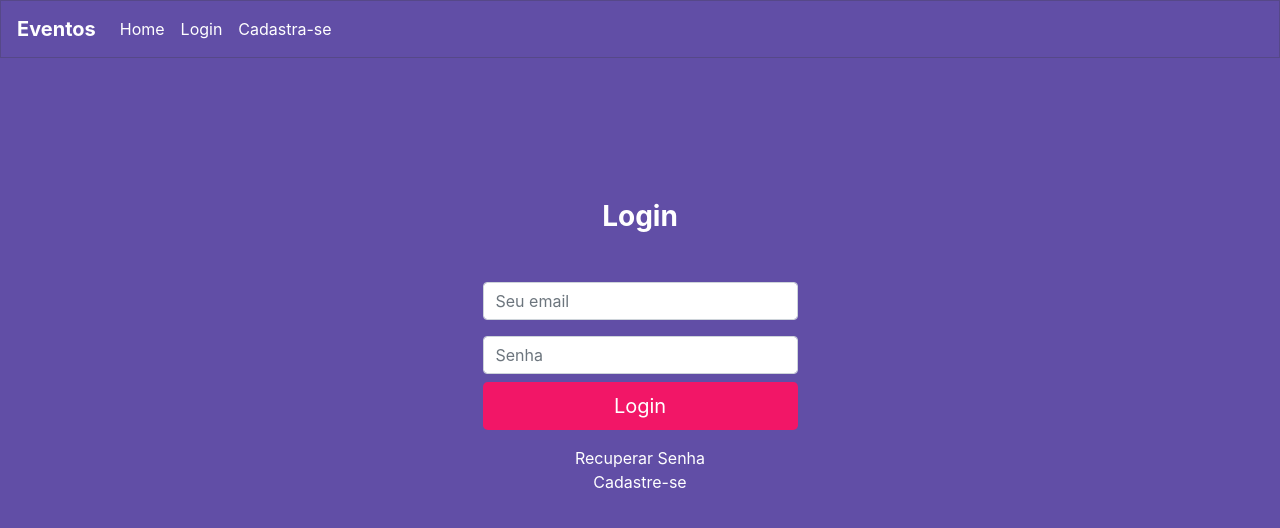
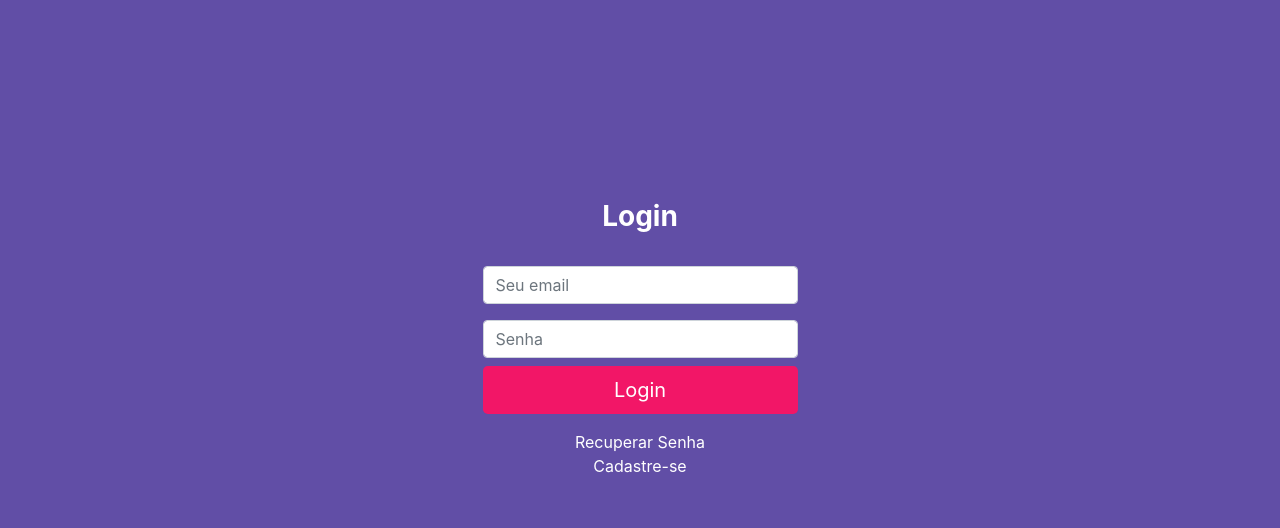
Before and after one commit to rodrigoreeis/authlify, a React (Create React App) app: page /login in a window 1280 px wide. Shown: the top 528 px of the page. Built offline with nearby package versions, Linux system fonts and the light colour scheme.

Commit message:
fix: removed nav bar inside login

```diff
--- a/package.json
+++ b/package.json
@@ -16,6 +16,7 @@
     "prettier": "^1.18.2",
     "react": "^16.11.0",
     "react-dom": "^16.11.0",
+    "react-redux": "^7.1.1",
     "react-router-dom": "^5.1.2",
     "react-scripts": "3.2.0"
   },
--- a/public/index.html
+++ b/public/index.html
@@ -4,6 +4,7 @@
     <meta charset="utf-8" />
     <meta name="viewport" content="width=device-width, initial-scale=1" />
     <link rel="stylesheet" href="https://stackpath.bootstrapcdn.com/bootstrap/4.1.3/css/bootstrap.min.css" integrity="sha384-MCw98/SFnGE8fJT3GXwEOngsV7Zt27NXFoaoApmYm81iuXoPkFOJwJ8ERdknLPMO" crossorigin="anonymous">
+    <link rel="stylesheet" href="https://cdnjs.cloudflare.com/ajax/libs/font-awesome/5.11.2/css/all.css" />
     <title>Eventos</title>
   </head>
   <body>
--- a/src/Pages/Login/Login.js
+++ b/src/Pages/Login/Login.js
@@ -6,7 +6,6 @@ import './styles.css';
 
 import firebase from '../../configs/firebase';
 import 'firebase/auth';
-import Navbar from '../../components/Navbar';
 
 const Login = () => {
   const [email, setEmail] = useState();
@@ -24,14 +23,11 @@ const Login = () => {
 
   return (
     <>
-      <Navbar />
       <div className="login-container d-flex align-items-center">
         <form className="form-signin form-login mx-auto d-flex align-items-center flex-column">
-          <div className="text-center mb-4">
-            <h1 className="h3 mb-3 font-weight-normal text-white font-weight-bold">
-              Login
-            </h1>
-          </div>
+          <h1 className="h3 mb-4 font-weight-normal text-white font-weight-bold">
+            Login
+          </h1>
 
           <input
             type="email"
--- a/src/Pages/NewUser/NewUser.js
+++ b/src/Pages/NewUser/NewUser.js
@@ -57,7 +57,7 @@ const NewUser = () => {
       <Navbar />
       <div className="new-user d-flex align-items-center justify-center">
         <form className="text-center form-login mx-auto mt-5 d-flex align-items-center flex-column">
-          <h1 className="h3 mb-3 text-white"> Novo usuário </h1>
+          <h1 className="h3 mb-4 text-white"> Novo usuário </h1>
           <input
             type="email"
             className="form-control my-2"
--- a/src/components/Navbar/Navbar.js
+++ b/src/components/Navbar/Navbar.js
@@ -18,7 +18,7 @@ const Navbar = () => {
         aria-expanded="false"
         aria-label="Toggle navigation"
       >
-        <span className="navbar-toggler-icon" />
+        <i className="fas fa-bars text-white" />
       </button>
 
       <div
```
Also changed, not shown: 1 other file (tests, documents, lock files or other folders).
